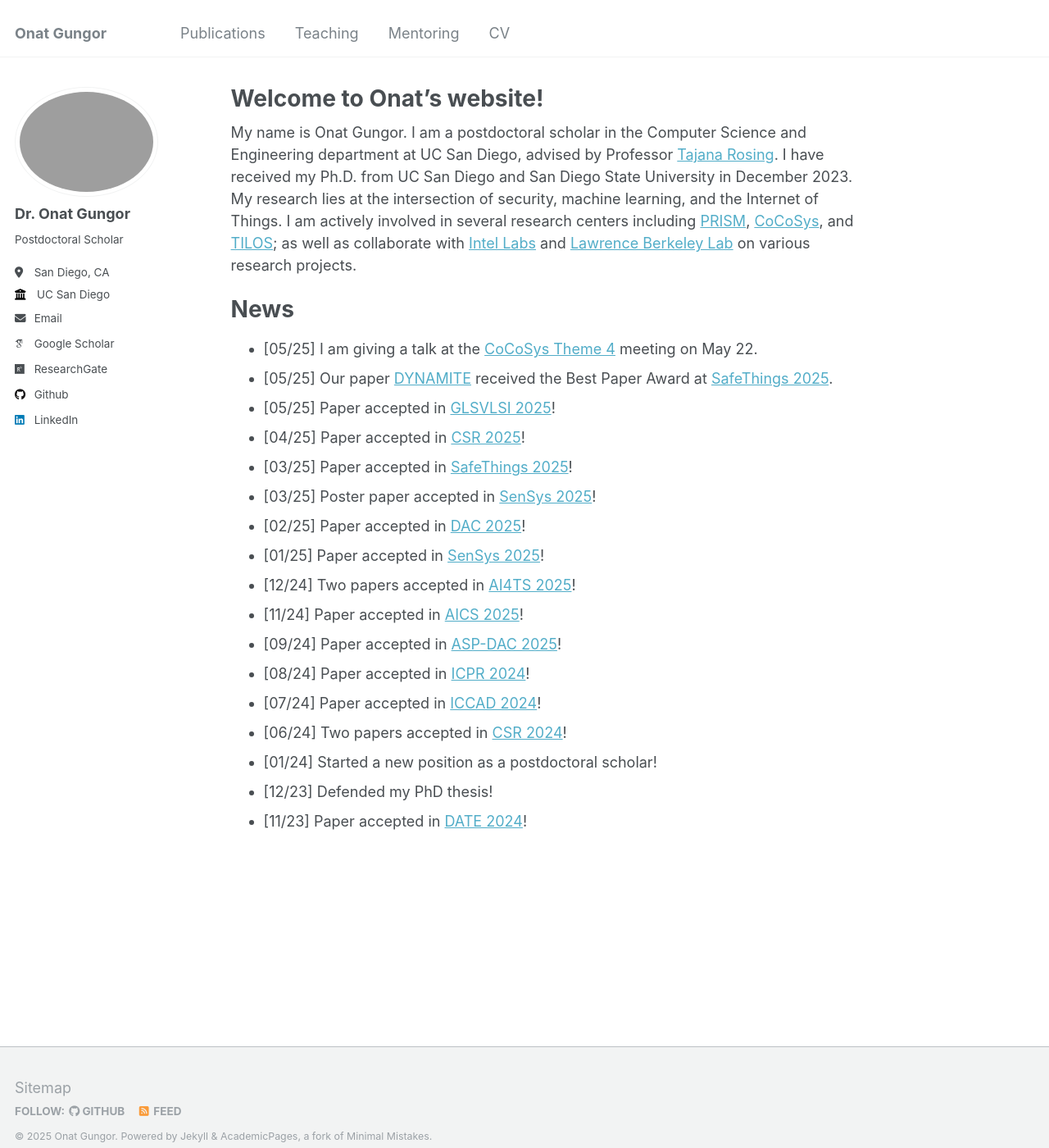
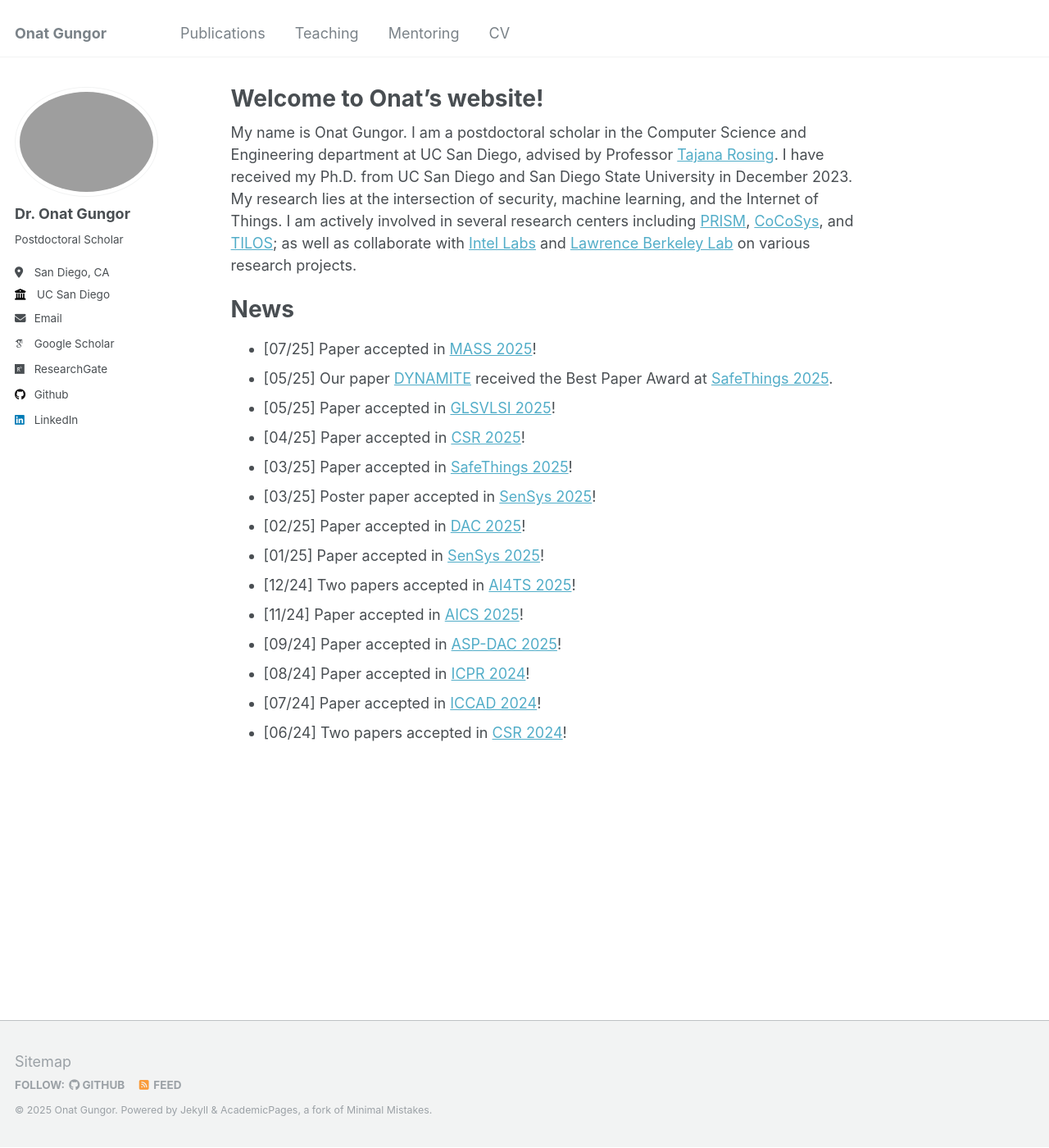
Before and after one commit to onatucsd/onatucsd.github.io, a Jekyll site: the page built from _pages/about.md, in a window 1280 px wide and 1400 px high. Shown: the whole window at 82% size. Built offline with Jekyll 4.4.1, drawn with Linux system fonts in a browser that asks for light colours; some web fonts are replaced.

Commit message:
Update about.md

```diff
--- a/_pages/about.md
+++ b/_pages/about.md
@@ -11,7 +11,7 @@ My name is Onat Gungor. I am a postdoctoral scholar in the Computer Science and
 
 News
 ======
-* [05/25] I am giving a talk at the [CoCoSys Theme 4](https://cocosys.ece.gatech.edu/theme-4/) meeting on May 22.
+* [07/25] Paper accepted in [MASS 2025](https://ieeemass2025.github.io/ieeemass2025/)!
 * [05/25] Our paper [DYNAMITE](https://arxiv.org/abs/2504.13301) received the Best Paper Award at [SafeThings 2025](https://safethings25.ieee-security.org).
 * [05/25] Paper accepted in [GLSVLSI 2025](https://www.glsvlsi.org)!
 * [04/25] Paper accepted in [CSR 2025](https://www.ieee-csr.org)!
@@ -25,6 +25,3 @@ News
 * [08/24] Paper accepted in [ICPR 2024](https://icpr2024.org/)!
 * [07/24] Paper accepted in [ICCAD 2024](https://2024.iccad.com/)!
 * [06/24] Two papers accepted in [CSR 2024](https://www.ieee-csr.org/)!
-* [01/24] Started a new position as a postdoctoral scholar!
-* [12/23] Defended my PhD thesis!
-* [11/23] Paper accepted in [DATE 2024](https://www.date-conference.com/)!
```
